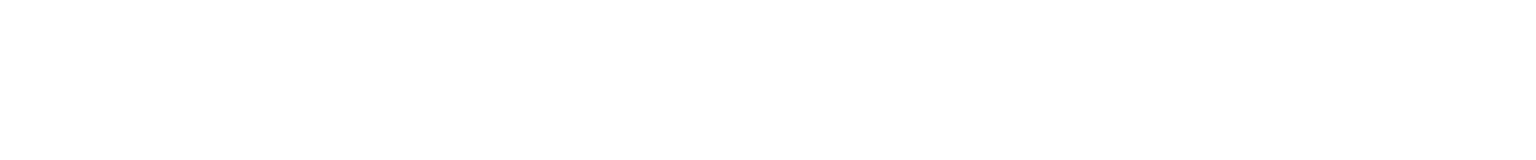
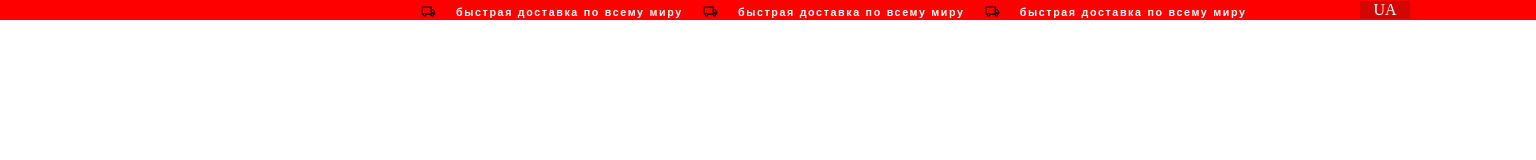
Before and after one commit to Diana1246/ST-STYLE, a plain HTML site: page index.html in a window 1280 px wide. Shown: the whole page, 1536 px wide, since content can reach past the window. Drawn offline with Linux system fonts and the light colour scheme.

Commit message:
Project is done

```diff
--- a/assets/css/main.css
+++ b/assets/css/main.css
@@ -0,0 +1,76 @@
+ .language-selector {
+ position: absolute;
+ left: 1360px;
+ top: -15px;
+ color: white;
+ }
+ .language-selector .wrapper-languages {
+    max-height: 0;
+     overflow: hidden;
+ background-color: rgba(211, 6, 6, 0.997);
+    transition: 0.4s;
+    display: none;
+    position: absolute;
+    min-width: 50px;
+    text-align: center;
+    margin: -17px;
+    left: 16px;
+ }
+ .flex-container{
+   display: flex;
+ }
+ .container {
+   max-width: 1122px;
+   margin: 0 auto;
+ }
+ .language-selector .wrapper-languages a{
+    color: white;
+    text-decoration: none;
+    padding: 0;
+ }
+ .language-selector:hover .wrapper-languages {
+    max-height: 300px;
+    transition: 0.4s;
+    position: absolute;
+    display: flex;
+    justify-content: center;
+    flex-direction: column;
+ }
+ .selected-language {
+   background-color: rgba(211, 6, 6, 0.997);
+   width: 50px;
+   text-align: center;
+ }
+ .box-1 {
+    position: absolute;
+    background-color: red;
+    height: 20px;
+    width: 1536px;
+    top: 0;
+ }
+
+
+ body {
+    margin: 0;
+    display: inline-block;
+ }
+  .container {
+    position: relative;
+    left: 424px;
+    top: -19px;
+   letter-spacing: 0.1em;
+ font-family: 'Josefin Sans', sans-serif;
+ }
+ h6 {
+    display: inline-block;
+     text-align: center;
+     justify-content: space-between;
+     color: white;
+     width: 260px;
+ }
+ img {
+   width: 15px;
+ top: 0px;
+ margin: -3px;
+ color: white;
+ }
--- a/index.html
+++ b/index.html
@@ -5,8 +5,36 @@
     <meta http-equiv="X-UA-Compatible" content="IE=edge">
     <meta name="viewport" content="width=device-width, initial-scale=1.0">
     <title>Document</title>
+    <link rel="stylesheet" href="assets/css/main.css"/>
+    <link rel="preconnect" href="https://fonts.googleapis.com">
+<link rel="preconnect" href="https://fonts.gstatic.com" crossorigin>
+<link href="https://fonts.googleapis.com/css2?family=Josefin+Sans:wght@100&display=swap" rel="stylesheet">
+
 </head>
 <body>
-
+    <header>
+        <div class="box-1"></div>
+        <div class="top-bar">
+            <div class="container flex-container">
+                <div class="wrapper-text">
+                    <img src="assets/fonts/local_shipping_FILL0_wght400_GRAD0_opsz48.png" alt="машина" /> <h6>быстрая доставка по всему миру</h6>
+                    <img src="assets/fonts/local_shipping_FILL0_wght400_GRAD0_opsz48.png" alt="машина" /> <h6>быстрая доставка по всему миру</h6>
+                    <img src="assets/fonts/local_shipping_FILL0_wght400_GRAD0_opsz48.png" alt="машина" /> <h6>быстрая доставка по всему миру</h6>
+                </div>
+            </div>
+            <div class="wrapper-language-selector">
+                <div class="language-selector">
+                    <div class="selected-language">
+                        <p>UA</p>
+                    </div>
+                    <div class="wrapper-languages">
+                        <a href="">IT</a>
+                        <a href="">EN</a>
+                    </div>
+                </div>
+            </div>
+            </div>
+        </div>
+    </header>
 </body>
 </html>
```
Also changed, not shown: assets/fonts/local_shipping_FILL0_wght400_GRAD0_opsz48.png (added).
